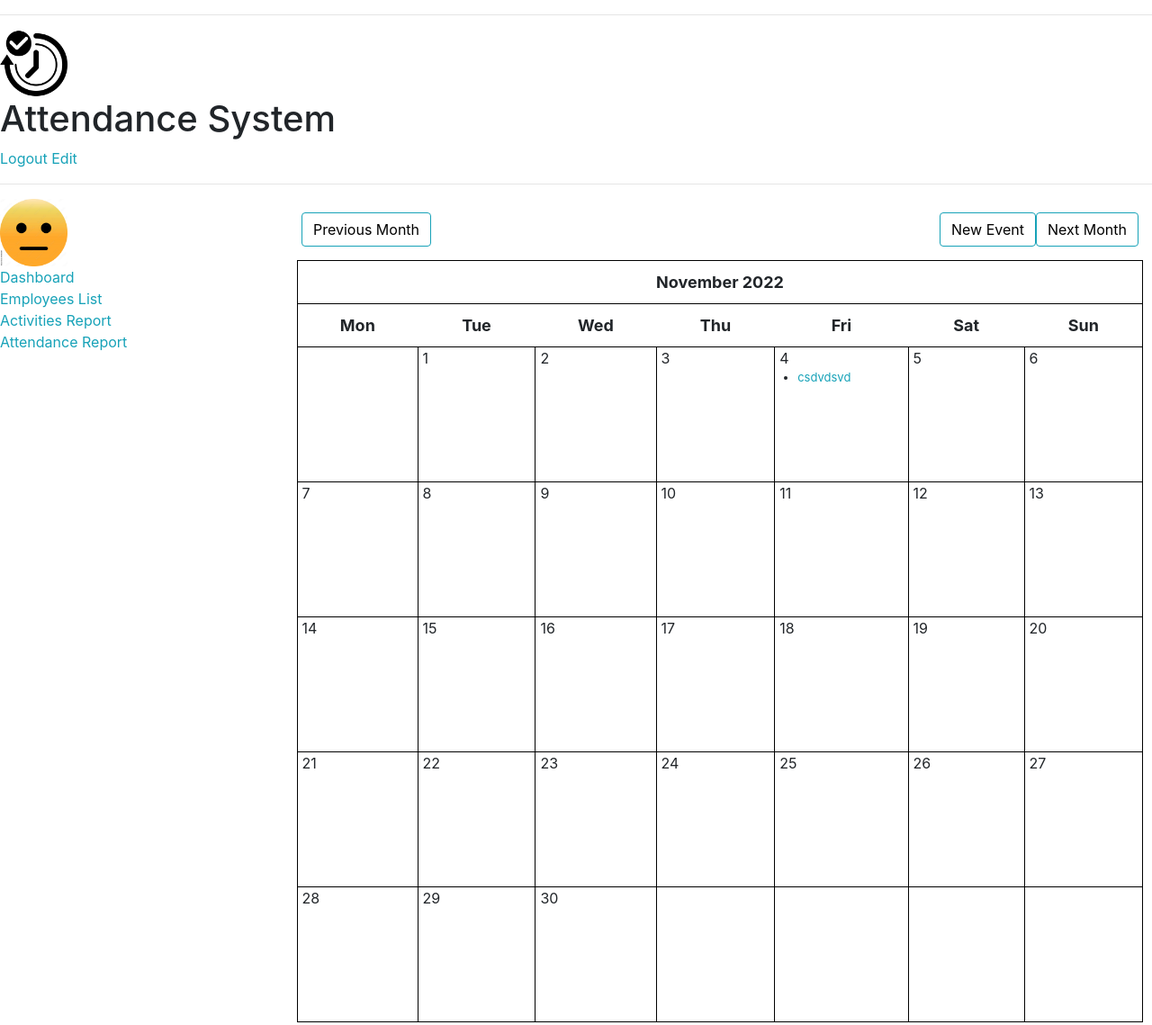
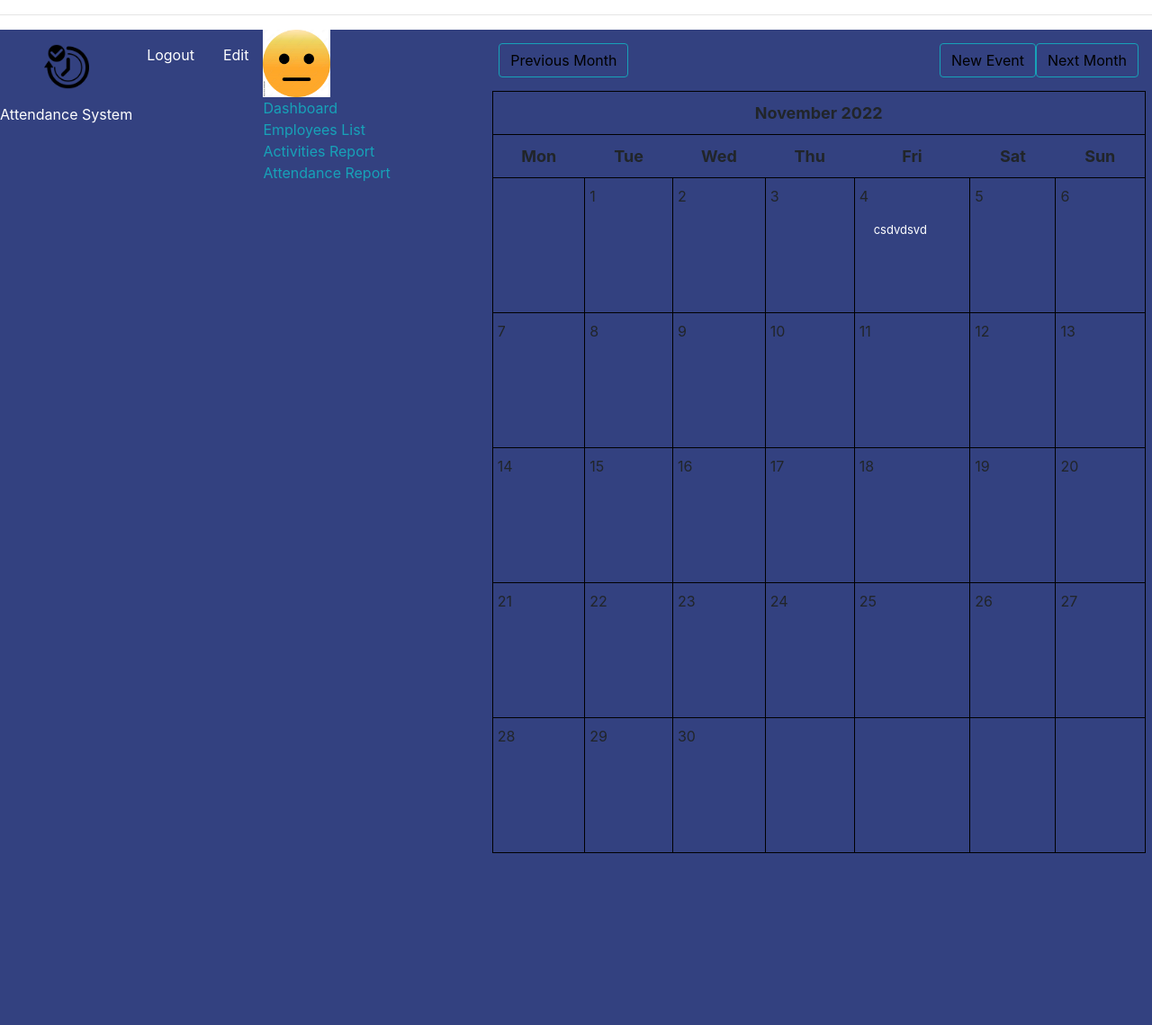
Before and after one commit to haxhex/AttendanceSystem, a Django app: page /calendar/ in a window 1280 px wide. Shown: the whole page at 90% size. After the commit the page ends 948 px from the top, so only its background shows below. Run offline with Django 4.2, Linux system fonts and the light colour scheme; a user stored in the database is signed in; data comes from the database, SQL or seed files in the repository; some libraries are stand-ins or nearby versions.

Commit message:
design a primary navbar

```diff
--- a/templates/navbar.html
+++ b/templates/navbar.html
@@ -1,17 +1,58 @@
 {% load static %}
 
-<div>
-    <a href="/">
-        <img src="{% static 'images/logo.png' %}" alt="Logo" weight="75" height="75">
-    </a>
-    <h1>Attendance System</h1>
-</div>
+<!DOCTYPE html>
+<html>
+  <head>
+    <style>
+      ul {
+        list-style-type: none;
+        margin: 0;
+        padding: 0;
+        overflow: hidden;
+        background-color: #334180;
+      }
 
-{% if request.user.is_authenticated %}
-<a href="{% url 'logout' %}">Logout</a>
-<a href="{% url 'view-profile' %}">Edit</a>
-{% else %}
-<a href="{% url 'login' %}">Login</a>
-{% endif %}
+      li {
+        float: left;
+      }
 
-<hr>
+      li a {
+        display: block;
+        color: white;
+        text-align: center;
+        padding: 16px;
+        text-decoration: none;
+      }
+
+      li a:hover {
+        background-color: #5d74ba;
+        color: white;
+      }
+    </style>
+  </head>
+  <body>
+    <ul>
+      <li>
+        <div style="color: white">
+          <a href="/">
+            <img
+              src="{% static 'images/logo.png' %}"
+              alt="Logo"
+              weight="50"
+              height="50"
+            />
+          </a>
+          Attendance System
+        </div>
+        {% if request.user.is_authenticated %}
+      </li>
+      <li><a href="{% url 'logout' %}">Logout</a></li>
+      <li><a href="{% url 'view-profile' %}">Edit</a></li>
+
+      {% else %}
+      <li><a href="#home">Home</a></li>
+      <li><a href="{% url 'login' %}">Login</a></li>
+    </ul>
+    {% endif %}
+  </body>
+</html>
```
